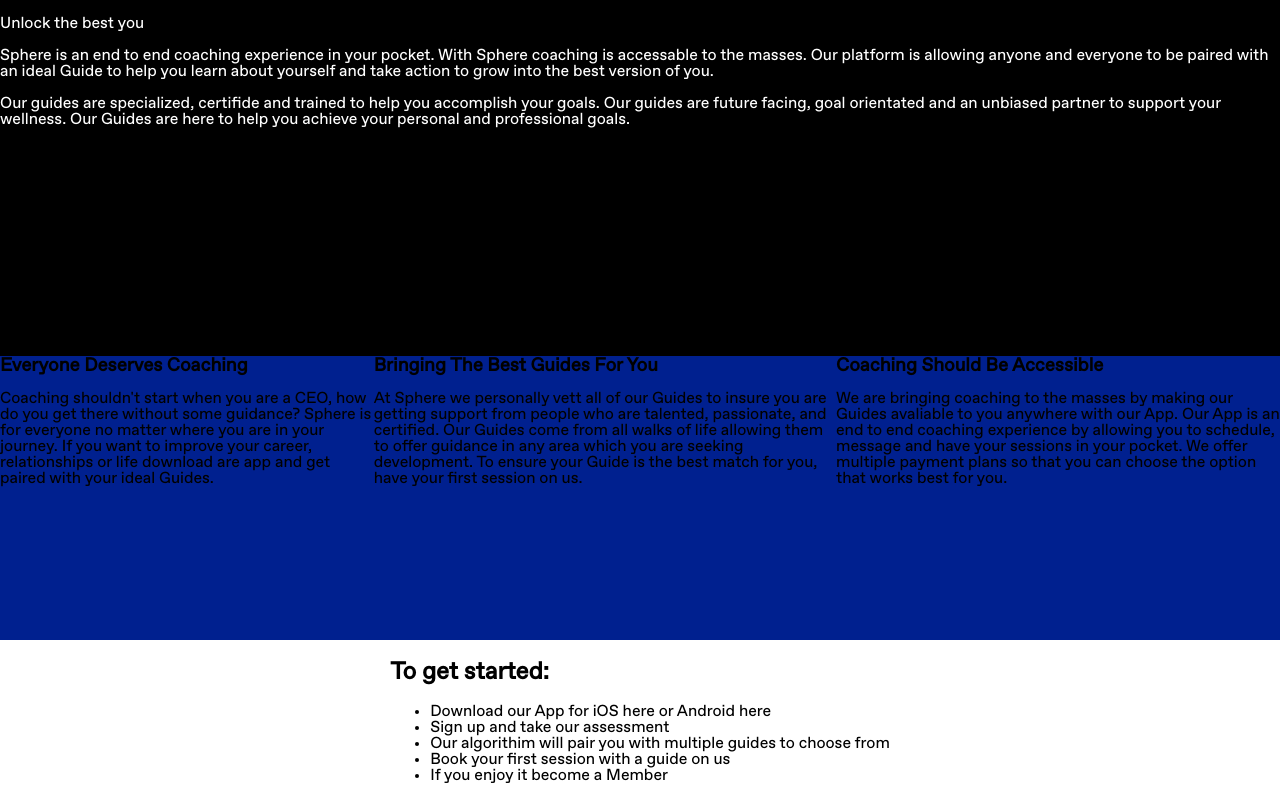
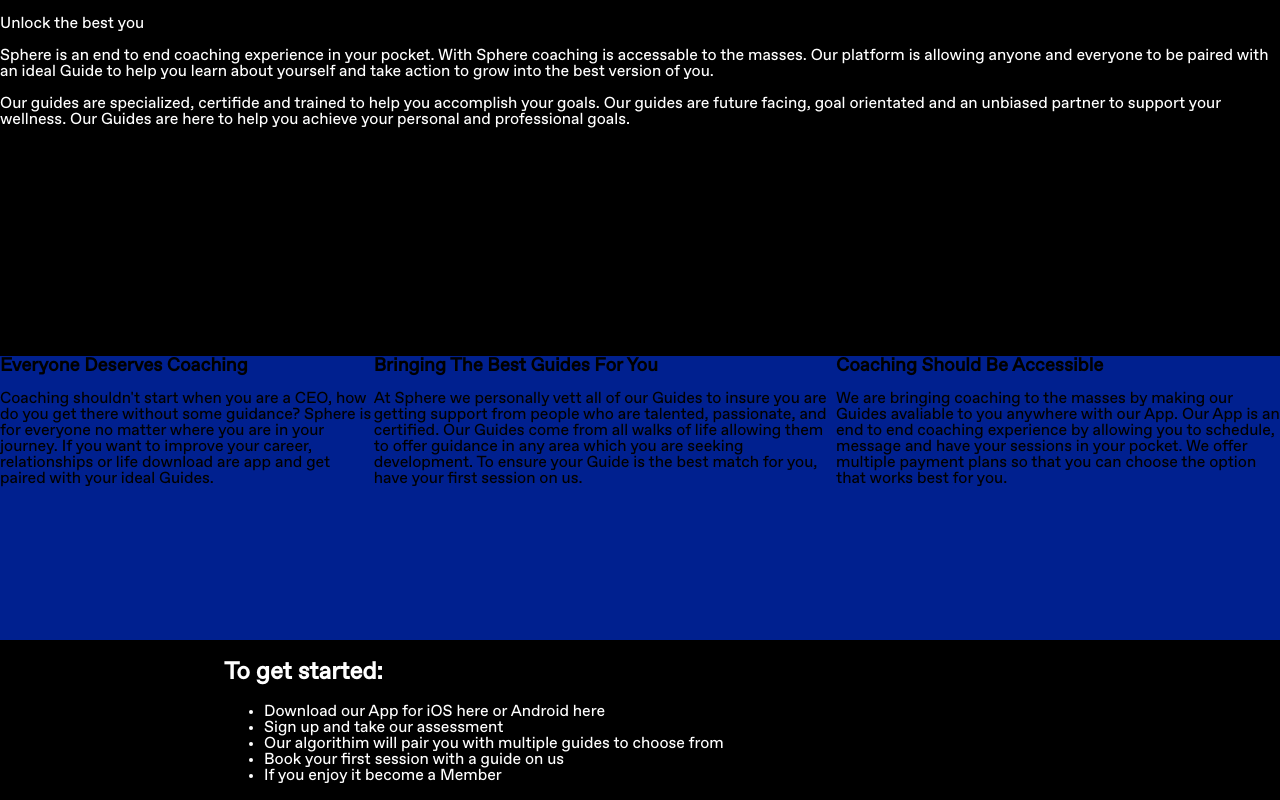
Before and after one commit to CamBrown101/sphereChallengeThree, a Next.js app: page / in a window 1280 px wide. Built offline with nearby package versions, Linux system fonts and the light colour scheme.

Commit message:
Rough in CSS

```diff
--- a/components/BottomSection.tsx
+++ b/components/BottomSection.tsx
@@ -1,8 +1,11 @@
 import React from "react";
+import Styled from "styled-components";
+import colors from "../assets/colors";
 
 const BottomSection = () => {
   return (
-    <div>
+    <BottomSectionWrapper>
+      <BottomSectionInnerWrapper>
         <h2>To get started:</h2>
         <ul>
           <li>Download our App for iOS here or Android here</li>
@@ -13,7 +16,20 @@ const BottomSection = () => {
           <li>Book your first session with a guide on us</li>
           <li>If you enjoy it become a Member</li>
         </ul>
-    </div>
+      </BottomSectionInnerWrapper>
+    </BottomSectionWrapper>
   );
 };
 export default BottomSection;
+
+const BottomSectionWrapper = Styled.section`
+width: 100%;
+display: flex;
+justify-content: center;
+background-color: ${colors.black};
+`;
+
+const BottomSectionInnerWrapper = Styled.div`
+width: 65%;
+color: ${colors.white};
+`;
```
Lines whose indentation alone changed are shown as unchanged.
